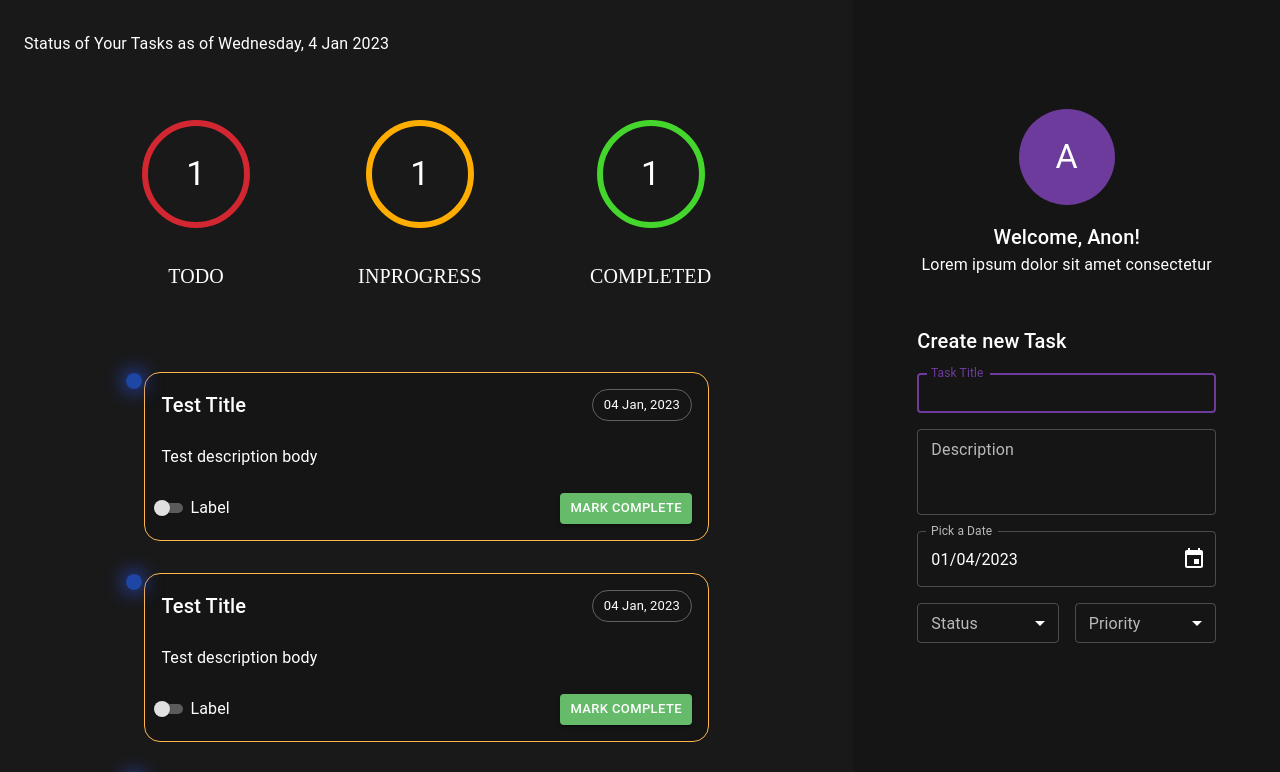
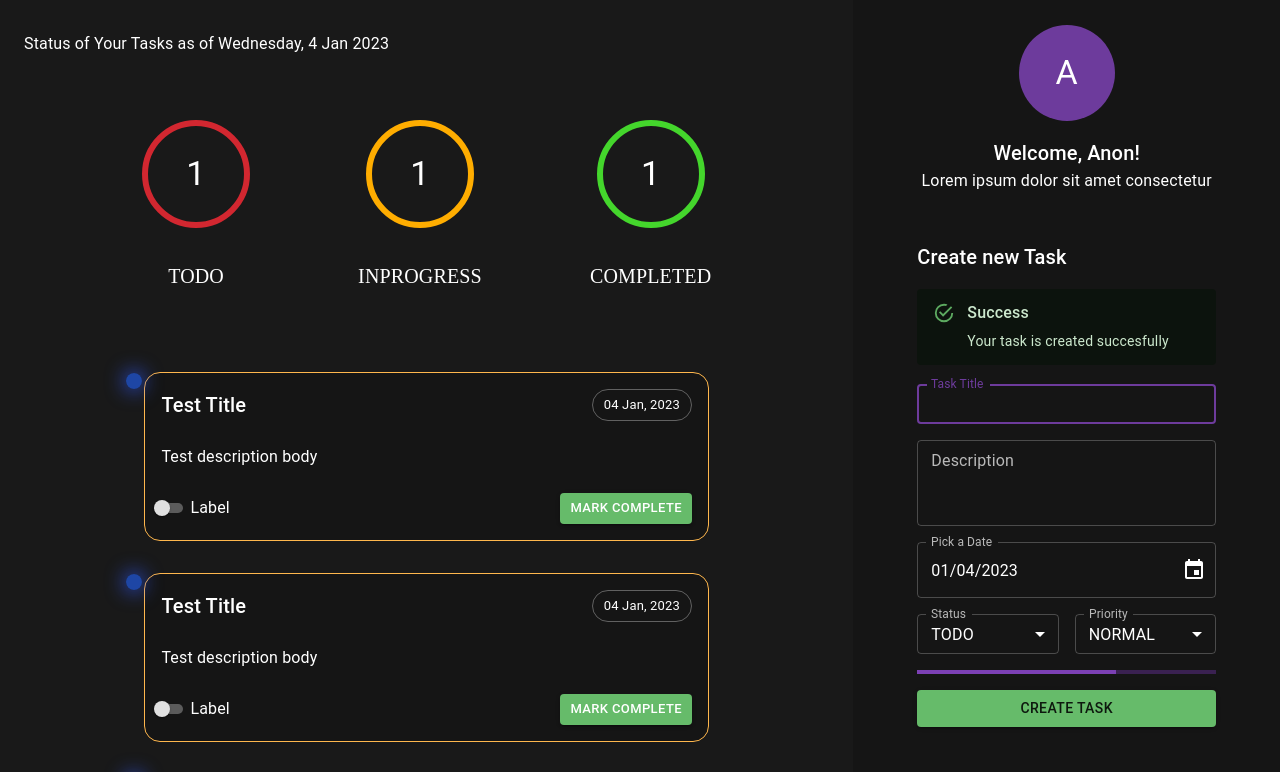
Before and after one commit to KreatorXoX/ts-TaskApp-Frontend, a React (Vite) app: page / in a window 1280 px wide. Shown: the top 772 px of the page. Built offline with nearby package versions, Linux system fonts and the light colour scheme.

Commit message:
started implemeting tanstack react-query

```diff
--- a/package.json
+++ b/package.json
@@ -13,6 +13,8 @@
     "@emotion/styled": "^11.10.5",
     "@mui/material": "^5.11.3",
     "@mui/x-date-pickers": "^5.0.12",
+    "@tanstack/react-query": "^4.22.0",
+    "@tanstack/react-query-devtools": "^4.22.0",
     "dayjs": "^1.11.7",
     "react": "^18.2.0",
     "react-dom": "^18.2.0"
--- a/src/App.tsx
+++ b/src/App.tsx
@@ -1,14 +1,21 @@
 import { ThemeProvider, CssBaseline } from "@mui/material";
 import Landing from "./pages/Landing";
 import { customTheme } from "./theme/customTheme";
+import { QueryClient, QueryClientProvider } from "@tanstack/react-query";
+import { ReactQueryDevtools } from "@tanstack/react-query-devtools";
+
+const queryClient = new QueryClient();
 
 const App = () => {
   return (
-    <ThemeProvider theme={customTheme}>
-      <CssBaseline>
-        <Landing />
-      </CssBaseline>
-    </ThemeProvider>
+    <QueryClientProvider client={queryClient}>
+      <ThemeProvider theme={customTheme}>
+        <CssBaseline>
+          <Landing />
+        </CssBaseline>
+      </ThemeProvider>
+      <ReactQueryDevtools initialIsOpen={false} />
+    </QueryClientProvider>
   );
 };
 
--- /dev/null
+++ b/src/api/sendRequest.ts
@@ -0,0 +1,34 @@
+type Method = "GET" | "POST" | "PUT" | "DELETE";
+
+function requestOptions(method: Method, data: unknown): RequestInit {
+  if (method === "GET") {
+    return {
+      method: method,
+      headers: {
+        "Content-Type": "application/json",
+      },
+    };
+  }
+
+  return {
+    method: method,
+    headers: {
+      "Content-Type": "application/json",
+    },
+    body: JSON.stringify(data),
+  };
+}
+
+export async function sendRequest<T>(
+  url: string,
+  method: Method,
+  data: unknown = {}
+): Promise<T> {
+  const response = await fetch(url, requestOptions(method, data));
+
+  if (!response.ok) {
+    throw new Error(`An error occured in FetchAPI : ${response.status}`);
+  }
+
+  return (await response.json()) as Promise<T>;
+}
--- /dev/null
+++ b/src/api/taskRequests.ts
@@ -0,0 +1,10 @@
+import { useMutation } from "@tanstack/react-query";
+import { sendRequest } from "./sendRequest";
+import { ICreateTask } from "../interfaces/ICreateTask";
+
+const baseUrl = "http://localhost:5000/api/tasks";
+
+export const useCreateTask = () =>
+  useMutation({
+    mutationFn: (data: ICreateTask) => sendRequest(baseUrl, "POST", data),
+  });
--- a/src/components/createTask/CreateNewTask.tsx
+++ b/src/components/createTask/CreateNewTask.tsx
@@ -1,12 +1,43 @@
-import { Box, Typography, Stack } from "@mui/material";
+import {
+  Box,
+  Typography,
+  Stack,
+  Button,
+  LinearProgress,
+  Alert,
+  AlertTitle,
+} from "@mui/material";
 import TitleField from "./TitleField";
 import DescriptionField from "./DescriptionField";
 import DatePickerField from "./DatePickerField";
 import DropdownField from "./DropdownField";
 import { Priority } from "./enums/Priority";
 import { Status } from "./enums/Status";
+import { useState } from "react";
+import { useCreateTask } from "../../api/taskRequests";
 
 const CreateNewTask = () => {
+  const [title, setTitle] = useState<string | undefined>(undefined);
+  const [description, setDescription] = useState<string | undefined>(undefined);
+  const [date, setDate] = useState<Date | null>(new Date());
+  const [status, setStatus] = useState<string>(Status.todo);
+  const [priority, setPriority] = useState<string>(Priority.normal);
+
+  const { mutate } = useCreateTask();
+  const submitTaskHandler = () => {
+    if (!title || !description) {
+      console.log("Title and Description is required fields");
+    }
+    mutate({
+      title: title!,
+      description: description!,
+      date: date!.toISOString(),
+      status,
+      priority,
+    });
+    // mutate({ title, description, date, status, priority });
+    console.log({ title, description, date, status, priority });
+  };
   return (
     <Box
       display={"flex"}
@@ -19,15 +50,20 @@ const CreateNewTask = () => {
       <Typography variant="h6" component={"h2"} mb={2}>
         Create new Task
       </Typography>
+      <Alert severity="success" sx={{ width: "100%", marginBottom: "1.2rem" }}>
+        <AlertTitle>Success</AlertTitle>
+        Your task is created succesfully
+      </Alert>
       <Stack sx={{ width: "100%" }} spacing={2}>
-        <TitleField />
-        <DescriptionField />
-        <DatePickerField />
+        <TitleField onChange={(e) => setTitle(e.target.value)} />
+        <DescriptionField onChange={(e) => setDescription(e.target.value)} />
+        <DatePickerField value={date} onChange={(date) => setDate(date)} />
         <Stack direction={"row"} spacing={2}>
           <DropdownField
             label="Status"
             defaultText="Select Task Status"
             inputId="statusInput"
+            value={status}
             values={[
               { value: Status.todo, label: Status.todo.toUpperCase() },
               {
@@ -39,11 +75,13 @@ const CreateNewTask = () => {
                 label: Status.completed.toUpperCase(),
               },
             ]}
+            onChange={(e) => setStatus(e.target.value)}
           />
           <DropdownField
             label="Priority"
             defaultText="Select Task Priority"
             inputId="priorityInput"
+            value={priority}
             values={[
               { value: Priority.low, label: Priority.low.toUpperCase() },
               {
@@ -55,8 +93,13 @@ const CreateNewTask = () => {
                 label: Priority.high.toUpperCase(),
               },
             ]}
+            onChange={(e) => setPriority(e.target.value)}
           />
         </Stack>
+        <LinearProgress />
+        <Button variant="contained" color="success" onClick={submitTaskHandler}>
+          Create Task
+        </Button>
       </Stack>
     </Box>
   );
--- a/src/components/createTask/DatePickerField.tsx
+++ b/src/components/createTask/DatePickerField.tsx
@@ -1,12 +1,11 @@
 import { TextField } from "@mui/material";
-import dayjs, { Dayjs } from "dayjs";
 import { LocalizationProvider, DesktopDatePicker } from "@mui/x-date-pickers";
 import { AdapterDayjs } from "@mui/x-date-pickers/AdapterDayjs";
 import { IDateField } from "../../interfaces/IDateField";
 
 const DatePickerField = ({
-  value = dayjs(Date.now()),
-  onChange = (date: Dayjs | null) => console.log(date),
+  value = new Date(),
+  onChange = (date: Date | null) => console.log(date),
   disabled = false,
 }: IDateField) => {
   return (
--- a/src/components/createTask/DropdownField.tsx
+++ b/src/components/createTask/DropdownField.tsx
@@ -1,8 +1,6 @@
-import { useState } from "react";
 import {
   InputLabel,
   MenuItem,
-  FormHelperText,
   FormControl,
   SelectChangeEvent,
   Select,
@@ -18,13 +16,10 @@ const DropdownField = ({
   defaultText = "default text",
   label = "test label",
   inputId = "testId",
-
+  value,
   disabled = false,
 }: IDropdownField) => {
-  const [selected, setSelected] = useState("");
-
   const handleSelectChange = (e: SelectChangeEvent) => {
-    setSelected(e.target.value);
     console.log(e.target.value);
   };
   return (
@@ -34,7 +29,7 @@ const DropdownField = ({
         labelId={`${label}-id`}
         id={`${inputId}-id`}
         name={inputId}
-        value={selected}
+        value={value}
         label={label}
         onChange={handleSelectChange}
         disabled={disabled}
--- /dev/null
+++ b/src/interfaces/ICreateTask.ts
@@ -0,0 +1,7 @@
+export interface ICreateTask {
+  title: string;
+  description: string;
+  date: string;
+  status: string;
+  priority: string;
+}
--- a/src/interfaces/IDateField.ts
+++ b/src/interfaces/IDateField.ts
@@ -1,7 +1,6 @@
-import { Dayjs } from "dayjs";
 import { IDisabled } from "./IDisabled";
 
 export interface IDateField extends IDisabled {
-  value?: Dayjs;
-  onChange?: (date: Dayjs | null) => void;
+  value?: Date | null;
+  onChange?: (date: Date | null) => void;
 }
--- a/src/interfaces/IDropdownField.ts
+++ b/src/interfaces/IDropdownField.ts
@@ -7,6 +7,7 @@ export type selectObject = {
 };
 export interface IDropdownField extends IDisabled {
   onChange?: (e: SelectChangeEvent) => void;
+  value?: string | undefined;
   values?: selectObject[];
   defaultText?: string;
   label?: string;
--- a/src/interfaces/ITaskFooter.ts
+++ b/src/interfaces/ITaskFooter.ts
@@ -1,4 +1,4 @@
-import React, { HtmlHTMLAttributes } from "react";
+import React from "react";
 
 export interface ITaskFooter {
   onClick?: (
```
Also changed, not shown: 1 other file (tests, documents, lock files or other folders).
